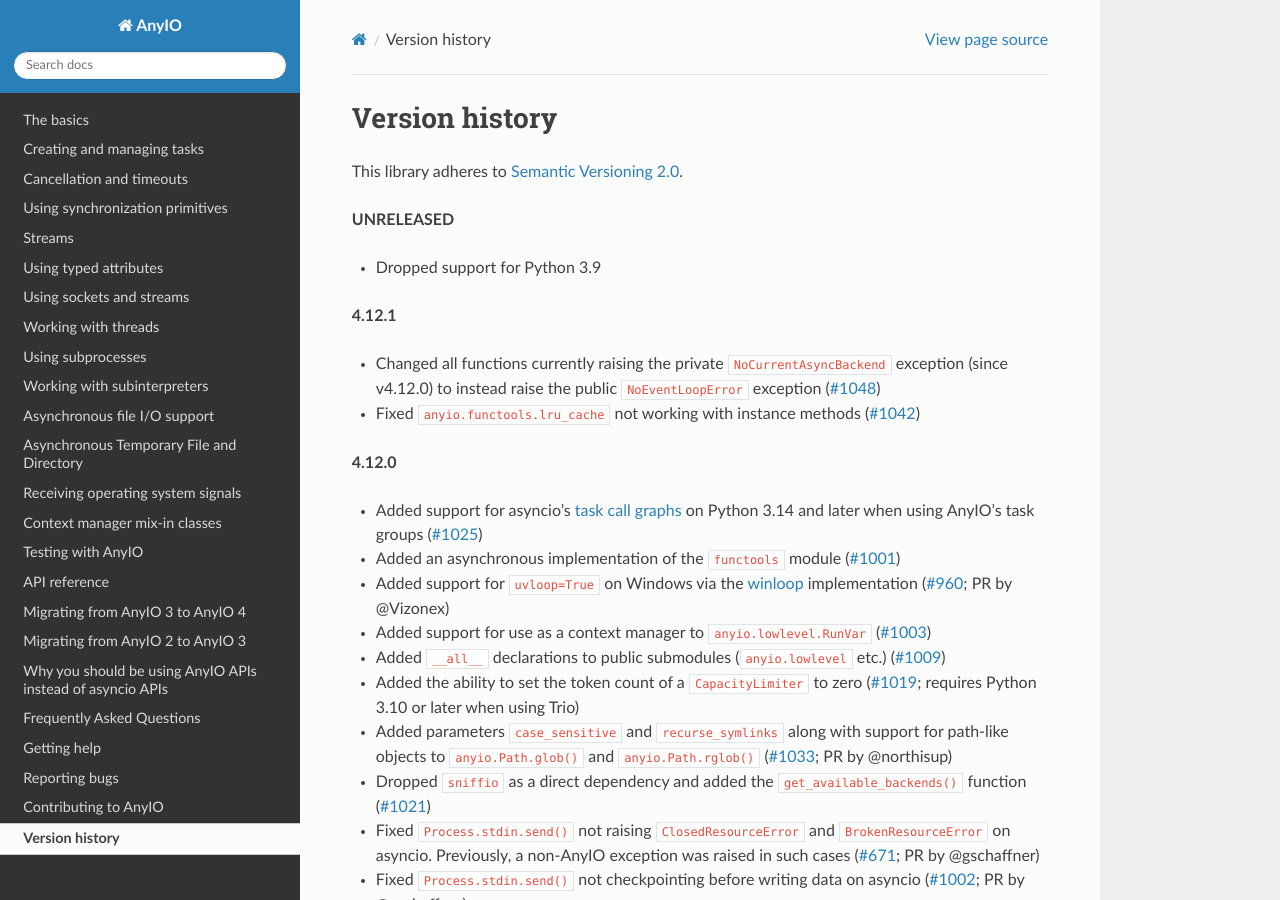
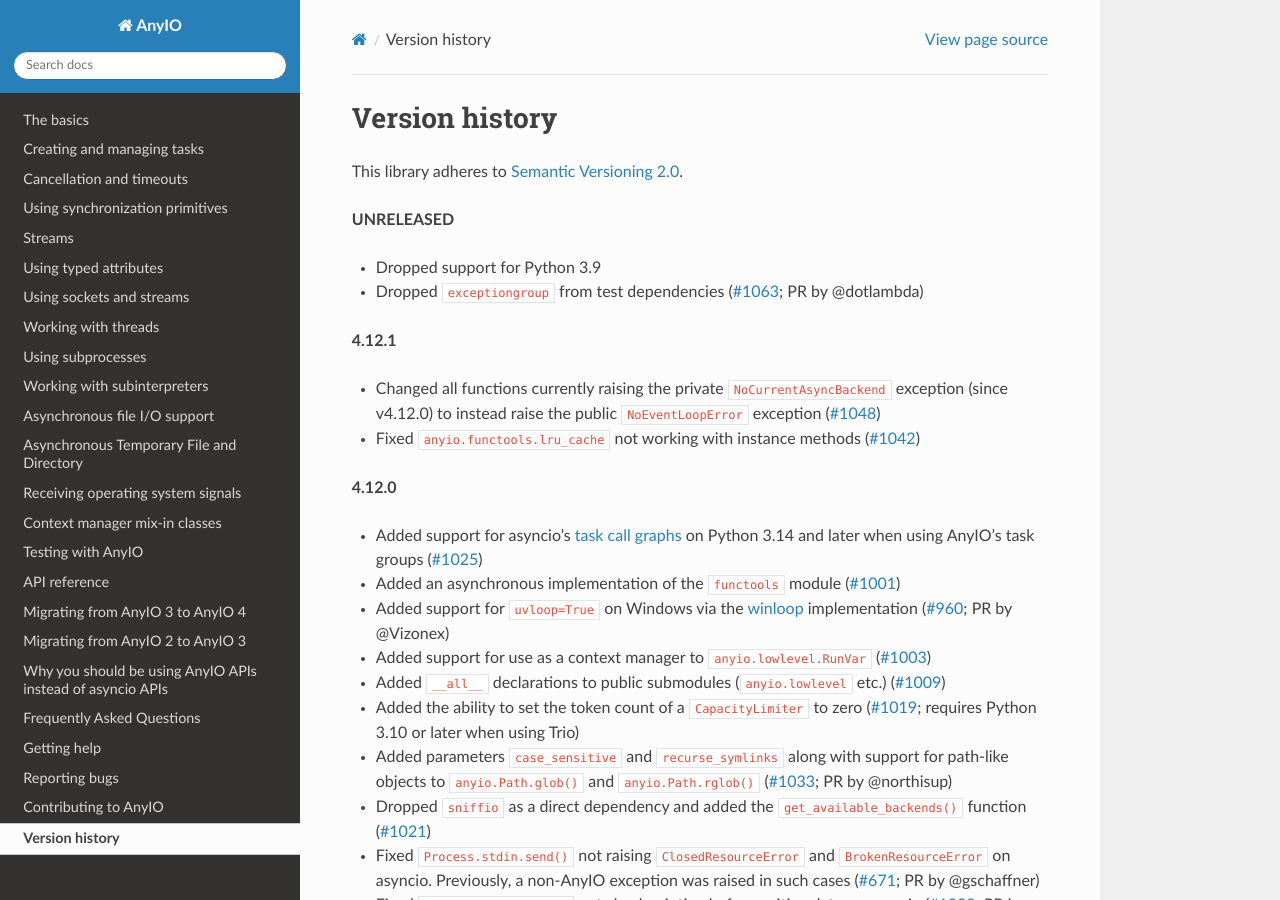
Before and after one commit to agronholm/anyio, a Sphinx documentation site: the page built from docs/versionhistory.rst, in a window 1280 px wide and 900 px high. Built offline with Sphinx 7.4.7 and the Read the Docs theme 3.1.0, drawn with Linux system fonts in a browser that asks for light colours; the version number could not be read and is left out.

Commit message:
don't use exceptiongroup.catch() in test_reraise_cancelled_in_excgroup

```diff
--- a/docs/versionhistory.rst
+++ b/docs/versionhistory.rst
@@ -6,6 +6,8 @@
 **UNRELEASED**
 
 - Dropped support for Python 3.9
+- Dropped ``exceptiongroup`` from test dependencies
+  (`#1063 <https://github.com/agronholm/anyio/pull/1063>`_; PR by @dotlambda)
 
 **4.12.1**
 
--- a/pyproject.toml
+++ b/pyproject.toml
@@ -48,7 +48,6 @@
 test = [
     "blockbuster >= 1.5.23",
     "coverage[toml] >= 7",
-    "exceptiongroup >= 1.2.0",
     "hypothesis >= 4.18.2",
     "psutil >= 5.9",
     "pytest >= 7.0",
```
Also changed, not shown: 1 other file.
